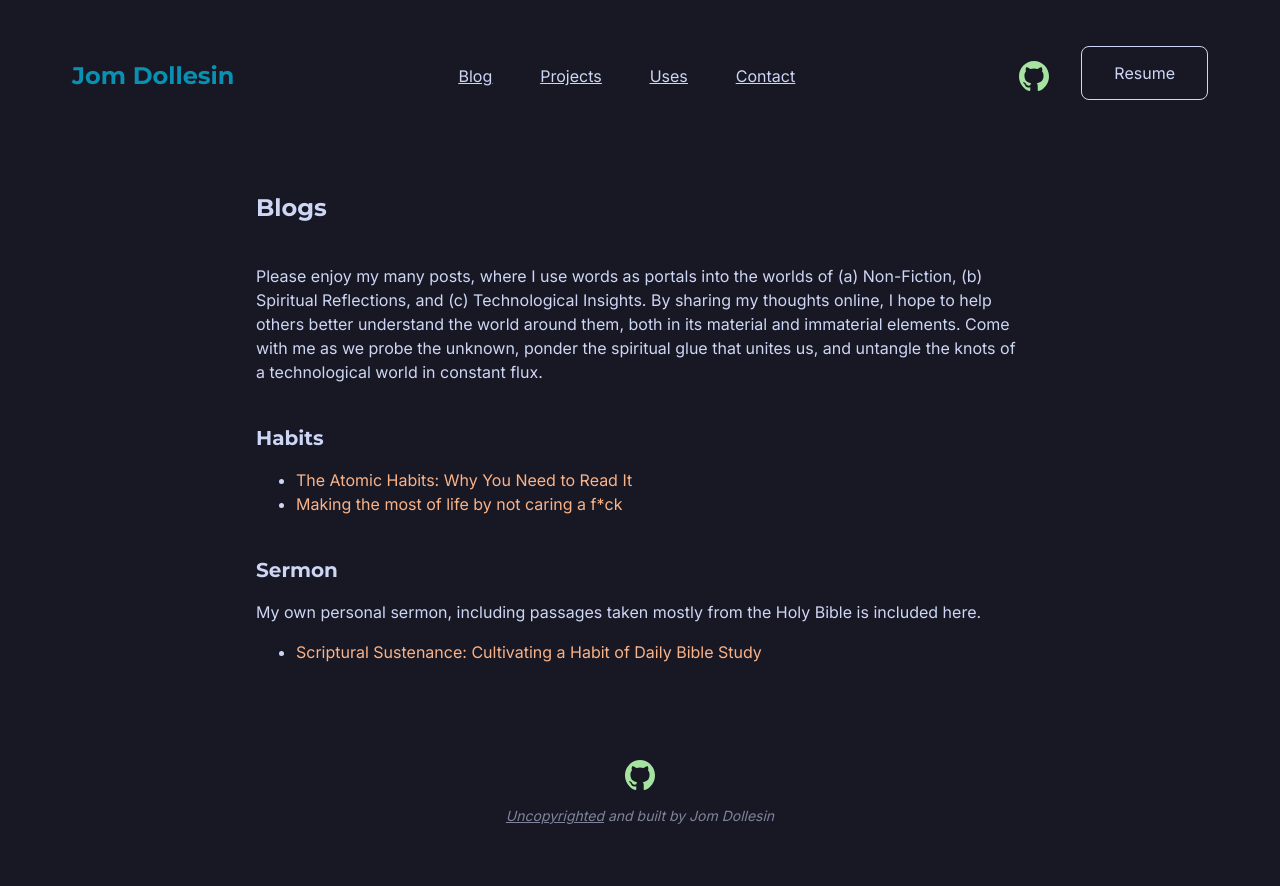
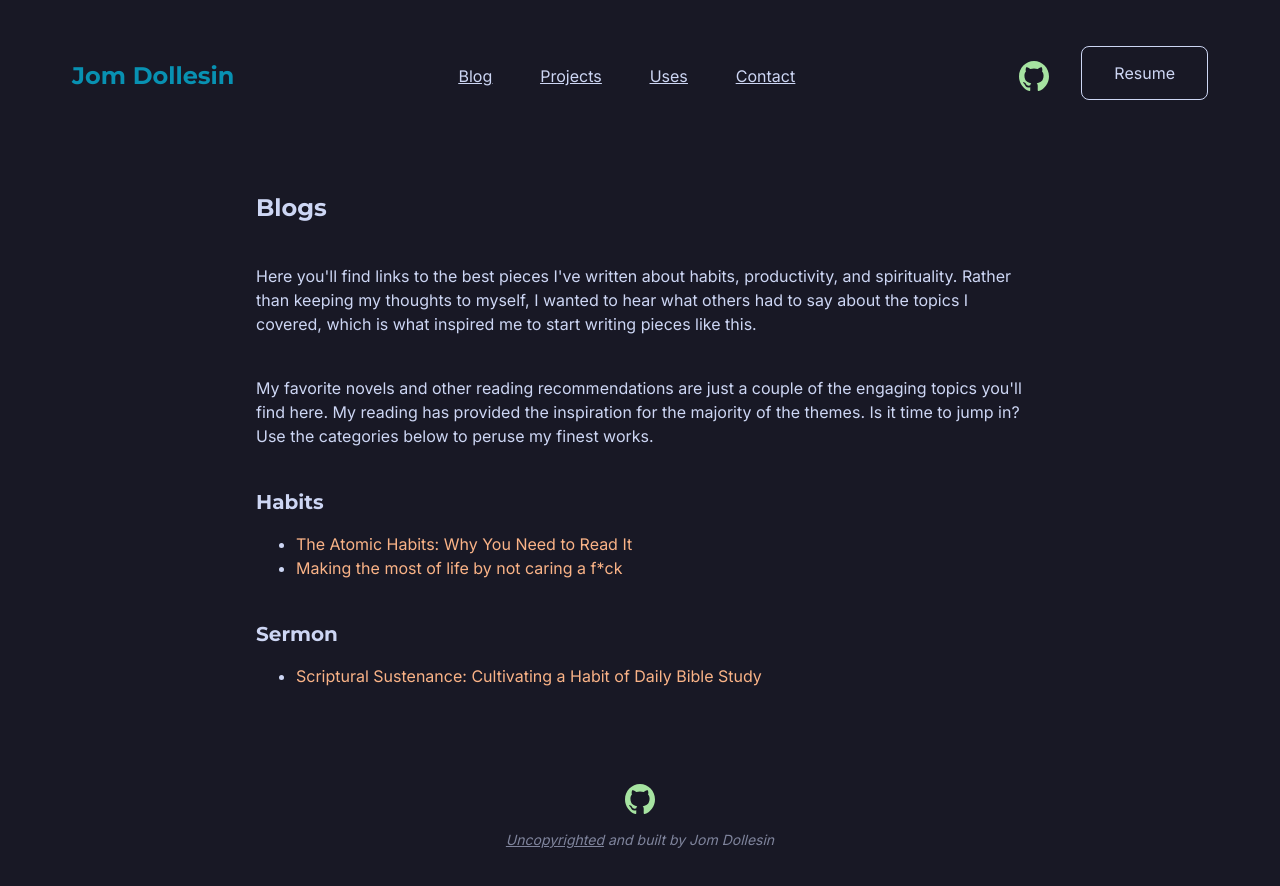
Before and after one commit to codewithjom/homepage, a Next.js app: page /blog in a window 1280 px wide. Shown: the top 886 px of the page. Built offline with nearby package versions, Linux system fonts and the light colour scheme.

Commit message:
feat: updates.

```diff
--- a/app/blog/page.tsx
+++ b/app/blog/page.tsx
@@ -14,11 +14,14 @@ export default function Blogs() {
         <div className='mx-5 my-10 lg:max-w-3xl lg:mx-auto text-[#CDD6F4]'>
           <h1 className={`text-2xl font-bold ${montserrat.className}`}>Blogs</h1>
           <p className='mt-10'>
-            Please enjoy my many posts, where I use words as portals into the worlds of (a) Non-Fiction, (b) Spiritual
-            Reflections, and (c) Technological Insights. By sharing my thoughts online, I hope to help others better
-            understand the world around them, both in its material and immaterial elements. Come with me as we probe the
-            unknown, ponder the spiritual glue that unites us, and untangle the knots of a technological world in
-            constant flux.
+            Here you'll find links to the best pieces I've written about habits, productivity, and spirituality. Rather
+            than keeping my thoughts to myself, I wanted to hear what others had to say about the topics I covered,
+            which is what inspired me to start writing pieces like this.
+          </p>
+          <p className='mt-10'>
+            My favorite novels and other reading recommendations are just a couple of the engaging topics you'll find
+            here. My reading has provided the inspiration for the majority of the themes. Is it time to jump in? Use the
+            categories below to peruse my finest works.
           </p>
           <div className='mt-10'>
             <h1 className={`text-xl font-bold ${montserrat.className}`}>Habits</h1>
@@ -37,14 +40,8 @@ export default function Blogs() {
               </ul>
             </div>
           </div>
-          {/** Sermon **/}
           <div className='mt-10'>
-            <div>
-              <h1 className={`text-xl font-bold ${montserrat.className}`}>Sermon</h1>
-              <p className='mt-4'>
-                My own personal sermon, including passages taken mostly from the Holy Bible is included here.
-              </p>
-            </div>
+            <h1 className={`text-xl font-bold ${montserrat.className}`}>Sermon</h1>
             <div className='mt-4'>
               <ul className='list-disc mx-10'>
                 <li>
```
